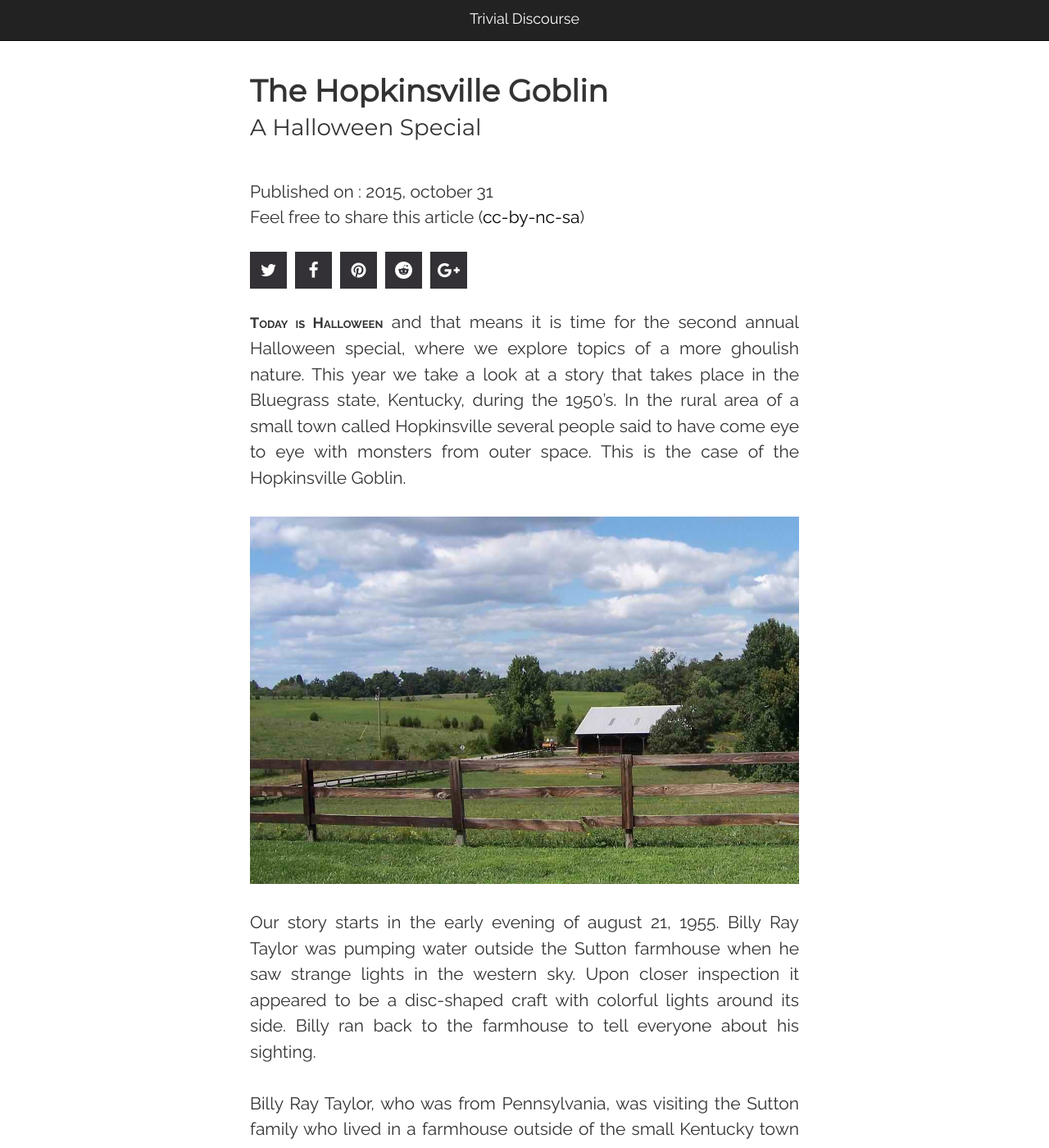
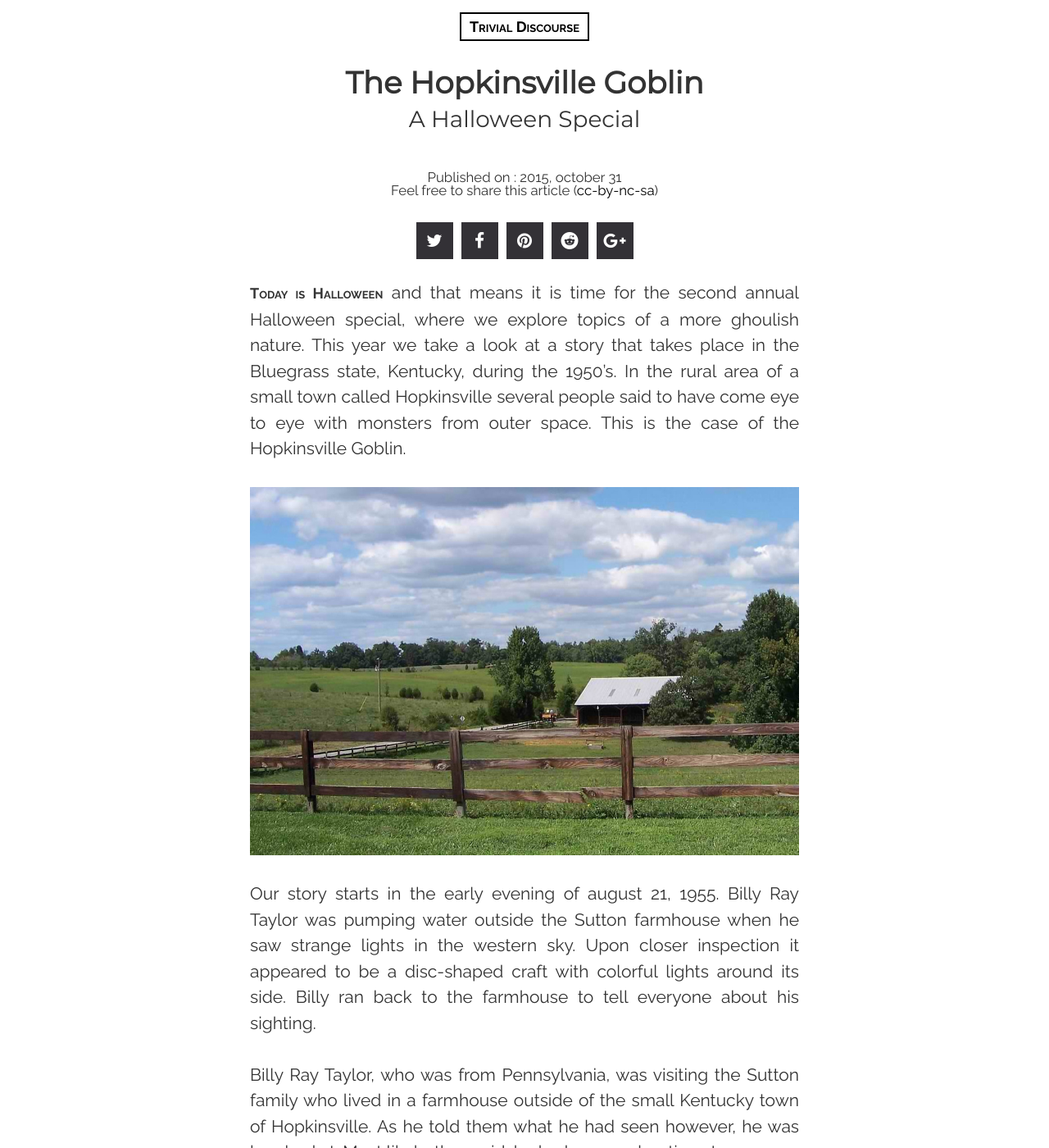
Before and after one commit to PieterHeijman/PieterHeijman.github.io, a Jekyll site: the page built from _posts/2015-10-31-the-hopkinsville-goblin.html, in a window 1280 px wide and 1400 px high. Shown: the whole window at 82% size. Built offline with Jekyll 4.4.1, drawn with Linux system fonts in a browser that asks for light colours; some of the changed text lies outside the part shown.

Commit message:
Style updates and new article

```diff
--- a/_includes/header.html
+++ b/_includes/header.html
@@ -1,7 +1,3 @@
-<header class="site-header">
-    <nav class="navbar navbar-inverse navbar-fixed-top">
-    <div class="navbar-header text-center">
-        <a class="navbar-brand" href="/">Trivial Discourse</a>
-    </div>
-    </nav>
-</header>
+<div class="header text-center">
+    <a class="logo smallcaps" href="/">Trivial Discourse</a>
+</div>
--- a/_layouts/post.html
+++ b/_layouts/post.html
@@ -10,10 +10,10 @@ layout: default
                     {{ page.title }}<br>
                 </h1>
                 <h2 class="title">{{ page.subtitle }}</h2>
-                <small class="title">
+                <p class="title">
                     Published on : {{ page.readableDate }}<br>
                     Feel free to share this article (<a rel="license" href="https://creativecommons.org/licenses/by-nc-sa/4.0/" target="_blank">cc-by-nc-sa</a>)
-                </small>
+                </p>
                 <div class="sharing">
                     <a href="http://www.twitter.com/share" title="Tweet to your friends about this article" target="_blank"><i class="fa fa-twitter" aria-hidden="true"></i></a>
                     <a href="https://www.facebook.com/sharer/sharer.php" title="Tell all your friends on Facebook about this article" target="_blank"><i class="fa fa-facebook" aria-hidden="true"></i></a>
@@ -62,7 +62,6 @@ layout: default
         </div>
         <div class="row">
             <div class="col-md-12">
-            <article>
             {% if page.previous.title %}
                 <p>
                     <div class="cat {{ page.previous.category }}"></div>
@@ -89,7 +88,6 @@ layout: default
                     </a>
                 </p>
             {% endif %}
-            </article>
             </div>
         </div>
         <div class="extra-space"></div>
--- a/_sass/_base.scss
+++ b/_sass/_base.scss
@@ -1,5 +1,5 @@
 body {
-  padding-top: 75px;
+  padding-top: 0px;
 }
 
 body, .container, .main {
@@ -40,6 +40,10 @@ h1, .h1 {
     font-family: $secondary-font;
 }
 
+article h1, article h2 {
+  text-align: center;
+}
+
 h2, .h2, h2.title {
     font-size: 1.33em;
     line-height: 1em;
@@ -59,10 +63,11 @@ h3 {
     text-align: left;
 }
 
-small.title {
+p.title {
     margin-top: 0px;
-    font-size: 1em;
-    line-height: 1.5em;
+    font-size: 0.8em;
+    line-height: 1em;
+    text-align: center;
 }
 
 .smallcaps {
@@ -130,7 +135,7 @@ a {
 }
 
 a:hover {
-  color: #494949;
+  color: #000;
   text-decoration: none;
 }
 
@@ -196,7 +201,7 @@ aside.left {
 }
 
 .sharing .fa:hover {
-  background-color: #34495e;
+  background-color: #7ea228;
 }
 
 .space {
@@ -216,6 +221,9 @@ aside.left {
   margin-top: 1em;
   margin-bottom: 1em;
   height: 54px;
+  width: 275px;
+  margin-left: auto;
+  margin-right: auto;
 }
 
 .sharing .fa {
@@ -246,6 +254,23 @@ i.right {
 
 .article.col-lg-6 h3 {
   font-size: $font-medium;
+}
+
+article p a {
+  text-decoration: none;
+  border-bottom: 3px solid #7ea228;
+  box-shadow: inset 0px -4px 0px #7ea228;
+  cursor: pointer;
+  transition: background-color 0.15s cubic-bezier(0.33, 0.66, 0.66, 1);
+}
+
+article p a:hover, article p a:focus {
+  background-color: #7ea228;
+}
+
+article p.title a, article p.title a {
+  border-bottom: 0px;
+  box-shadow: none;
 }
 
 .header .container a, .header .container a:hover {
@@ -305,20 +330,23 @@ i.right {
   background-color: #f4f4f4;
 }
 
-.navbar-brand {
+.logo {
   float: none;
   line-height: 45px;
+  color: #000;
+  border: 2px solid #000;
+  padding-left: 10px;
+  padding-right: 10px;
+  padding-top: 5px;
+  padding-bottom: 5px;
 }
 
-.navbar-header {
-  float: none;
+.logo:hover, .logo::focus {
+  color: #000 !important;
 }
-.navbar-inverse .navbar-brand, .navbar-inverse .navbar-brand {
-    color: #fff;
-}
-.navbar-inverse .navbar-toggle, .navbar-inverse .navbar-toggle:hover, .navbar-inverse .navbar-toggle:focus {
-  border: 0px solid #000;
-  background-color: transparent;
+
+.header {
+  margin-top: 10px;
 }
 
 @media all and (min-width:1500px) {
--- a/css/main.scss
+++ b/css/main.scss
@@ -5,7 +5,7 @@
 
 // Our variables
 $primary-font: Raleway, Helvetica, Arial, sans-serif;
-$secondary-font: Montserrat, serif;
+$secondary-font: Montserrat, sans-serif;
 $font-xlarge: 34px;
 $font-large: 26px;
 $font-medium: 24px;
--- a/index.html
+++ b/index.html
@@ -7,7 +7,6 @@ layout: default
   <div class="container">
   <div class="row">
         <div class="col-md-12">
-            <article>
             {% for post in site.posts %}
                 <p>
                     <div class="cat {{ post.category }}"></div>
@@ -24,7 +23,6 @@ layout: default
                 <aside class="right hidden-xs">{{ post.quote }}</aside>
             {% endif %}
             {% endfor %}
-            </article>
         </div>
   </div>
   <div class="space"></div>
```
Also changed, not shown: _posts/2016-09-23-the-playlist-september.html (added, +39 -0 lines).
